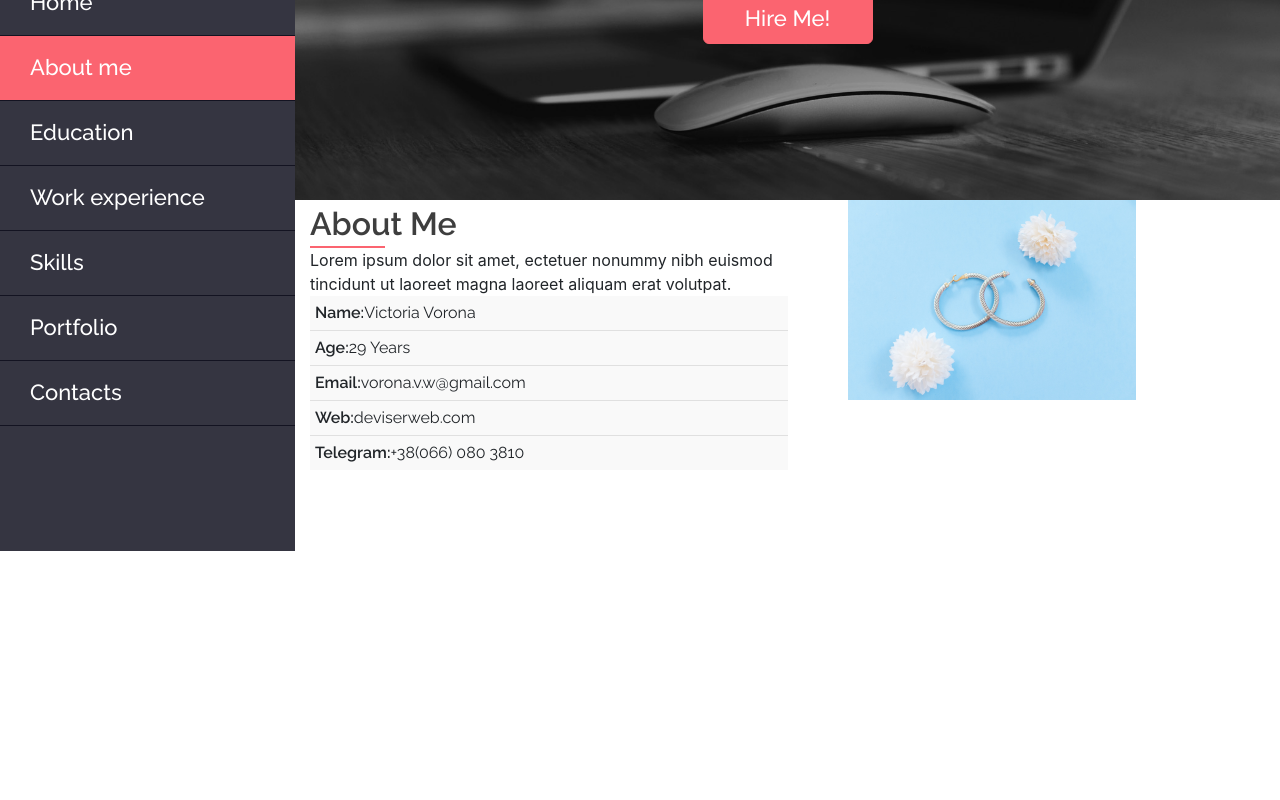
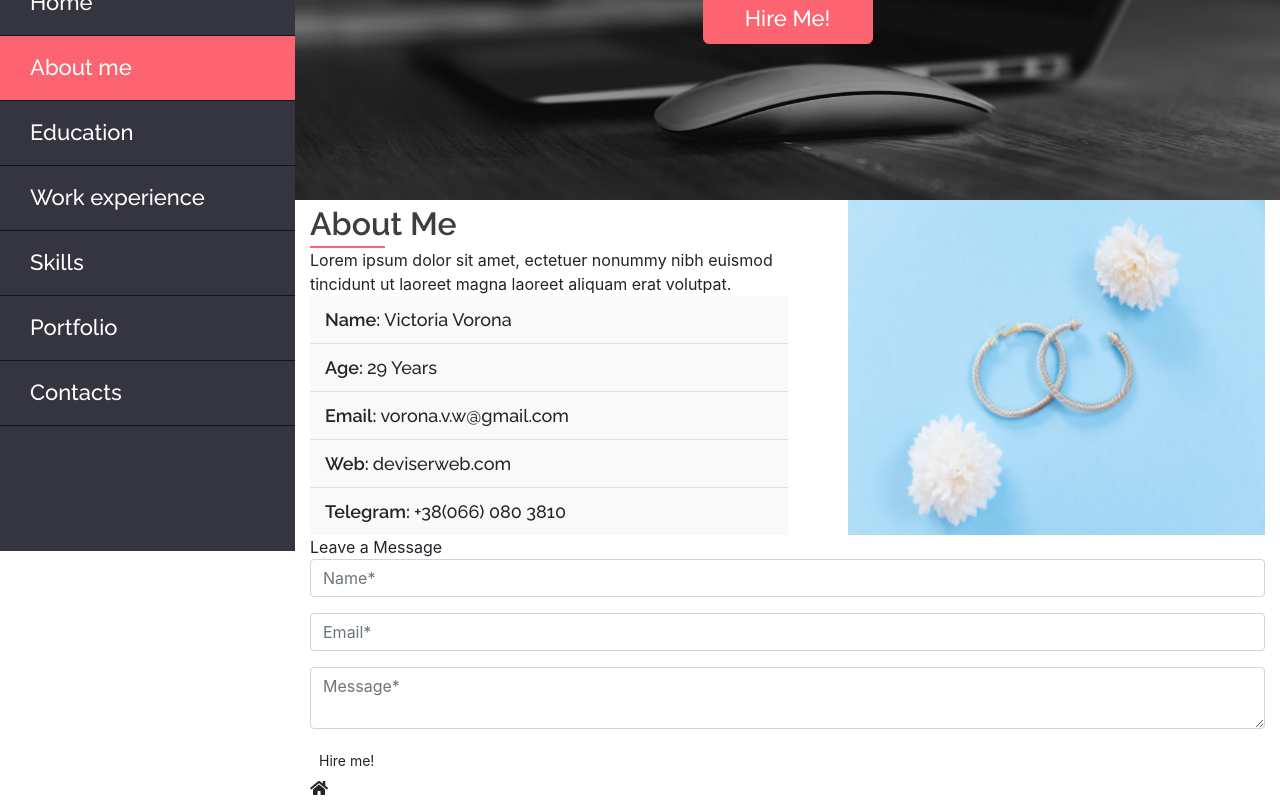
Before and after one commit to vorona-v/react-portfolio-public, a React (Create React App) app: page /about in a window 1280 px wide. Shown: the part 249-1049 px from the top of the page. Before the commit the page ends 800 px from the top, so only its background shows below. Built offline with nearby package versions, Linux system fonts and the light colour scheme.

Commit message:
Create About page

```diff
--- a/package.json
+++ b/package.json
@@ -30,5 +30,8 @@
       "last 1 firefox version",
       "last 1 safari version"
     ]
+  },
+  "devDependencies": {
+    "@fortawesome/fontawesome-free": "^5.11.2"
   }
 }
--- a/src/App.js
+++ b/src/App.js
@@ -2,6 +2,7 @@ import React from 'react';
 import './App.css';
 import {BrowserRouter, NavLink, Route} from 'react-router-dom';
 
+import './../node_modules/@fortawesome/fontawesome-free/css/all.css';
 import 'bootstrap/dist/css/bootstrap.css';
 
 import Header from './components/Header/Header';
@@ -14,6 +15,7 @@ import Work from './components/Work/Work';
 import Skills from './components/Skills/Skills';
 import Portfolio from './components/Portfolio/Portfolio';
 import Contacts from './components/Contacts/Contacts';
+import Footer from "./components/Footer/Footer";
 
 function App() {
   return (
@@ -35,6 +37,8 @@ function App() {
                       <Route path='/portfolio' component={Portfolio}/>
                       <Route path='/contacts' component={Contacts}/>
                   </div>
+
+                  <Footer/>
               </div>
           </div>
       </BrowserRouter>
--- a/src/components/About/About.module.css
+++ b/src/components/About/About.module.css
@@ -10,20 +10,27 @@
 }
 .pfInfoItem {
     display: flex;
-    padding: 5px;
+    padding: 10px 15px;
     flex-direction: row;
     align-items: center;
     border-bottom: 1px solid rgba(0,0,0,0.1);
     font-family: 'Raleway', sans-serif;
-    font-weight: 400;
+    font-weight: 500;
+    font-size: 18px;
 }
 .pfInfoItem:last-child {
     border-bottom: none;
 }
 .pfInfoItem span {
     font-weight: 600;
+    padding: 0 2px 0 0;
+    margin: 0 2px 0 0;
 }
 .pfAboutPhoto {
     width: 50%;
     padding: 0 0 0 60px;
 }
+.pfAboutPhoto img {
+    height: 100%;
+    width: 100%;
+}
--- /dev/null
+++ b/src/components/Footer/Footer.jsx
@@ -0,0 +1,25 @@
+import React from 'react';
+import style from './Footer.module.css';
+import Form from "./Form/Form";
+
+const Footer = () => {
+    return (
+        <footer className={style.footerWrap}>
+            <div className="container">
+                <div className={style.topFooterWrap}>
+                    <div className={style.footerMessageBlock}>
+                        <div className={style.messageBlockTitle}>Leave a Message</div>
+                        <Form/>
+                    </div>
+                    <div className={style.footerLocationBlock}>
+                        <div className={style.footerLocationBlock}></div>
+                        <div className="fas fa-home"></div>
+                    </div>
+                </div>
+                <div className={style.bottomFooterWrap}></div>
+            </div>
+        </footer>
+    )
+};
+
+export default Footer;
--- /dev/null
+++ b/src/components/Footer/Footer.module.css
@@ -0,0 +1,46 @@
+.headerSlideWrap {
+    position: relative;
+}
+.headerSlideWrap img {
+    width: 100%;
+}
+.pfHeaderTitleWrap {
+    position: absolute;
+    top: 0;
+    left: 0;
+    right: 0;
+    bottom: 0;
+    color: #ffffff;
+    display: flex;
+    align-items: center;
+    justify-content: center;
+    flex-direction: column
+}
+.pfHeaderButton {
+    color: #ffffff;
+    max-width: 170px;
+    width: 100%;
+    border-radius: 6px;
+    font-size: 22px;
+    text-transform: capitalize;
+    font-family: 'Raleway', sans-serif;
+    font-weight: 500;
+    background: #fb6470;
+    border: 1px solid #fb6470;
+    outline: none;
+    transition: all 0.2s;
+}
+.pfHeaderButton:hover {
+    background: transparent;
+    color: #fb6470;
+}
+.pfHeaderTitle {
+    font-size: 48px;
+    font-family: 'Raleway', sans-serif;
+    font-weight: 600;
+}
+.pfHeaderSubtitle {
+    font-size: 14px;
+    font-family: 'Raleway', sans-serif;
+    font-weight: 500;
+}
--- /dev/null
+++ b/src/components/Footer/Form/Form.jsx
@@ -0,0 +1,31 @@
+import React from 'react';
+import style from './../Footer.module.css';
+
+import Input from './Input';
+import Textarea from './Textarea';
+
+function Form({ onSubmit }) {
+    return (
+        <form
+            onSubmit={onSubmit}>
+            <Input
+                type="text"
+                id="name"
+                placeholder="Name*" />
+
+            <Input
+                id="email"
+                type="email"
+                placeholder="Email*" />
+
+            <Textarea
+                id="text"
+                type="textarea"
+                placeholder="Message*" />
+
+            <button type="button" className={'btn' + ' ' + 'btn-sm' + ' ' + style.pfFooterButton}>Hire me!</button>
+        </form>
+    );
+}
+
+export default Form;
--- /dev/null
+++ b/src/components/Footer/Form/Input.jsx
@@ -0,0 +1,18 @@
+import React from 'react';
+
+function Input({ name, type, placeholder }) {
+    return (
+        <div className="form-group">
+            <input
+                id={name}
+                className="form-control"
+                autoComplete="false"
+                required
+                type={type}
+                placeholder={placeholder}
+            />
+        </div>
+    );
+}
+
+export default Input;
--- /dev/null
+++ b/src/components/Footer/Form/Textarea.jsx
@@ -0,0 +1,18 @@
+import React from 'react';
+
+function Textarea({ name, type, placeholder }) {
+    return (
+        <div className="form-group">
+            <textarea
+                id={name}
+                className="form-control"
+                autoComplete="false"
+                required
+                type={type}
+                placeholder={placeholder}
+            />
+        </div>
+    );
+}
+
+export default Textarea;
```
Also changed, not shown: 1 other file (tests, documents, lock files or other folders).
